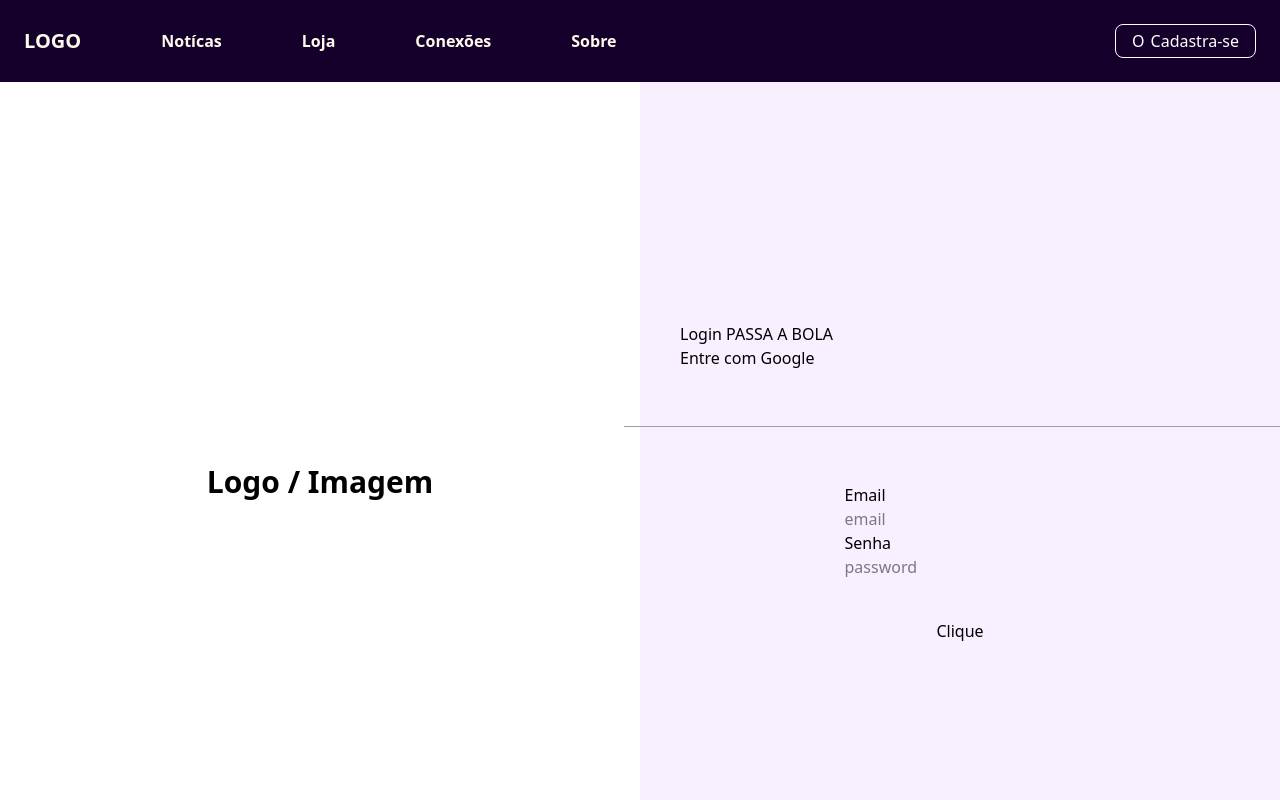
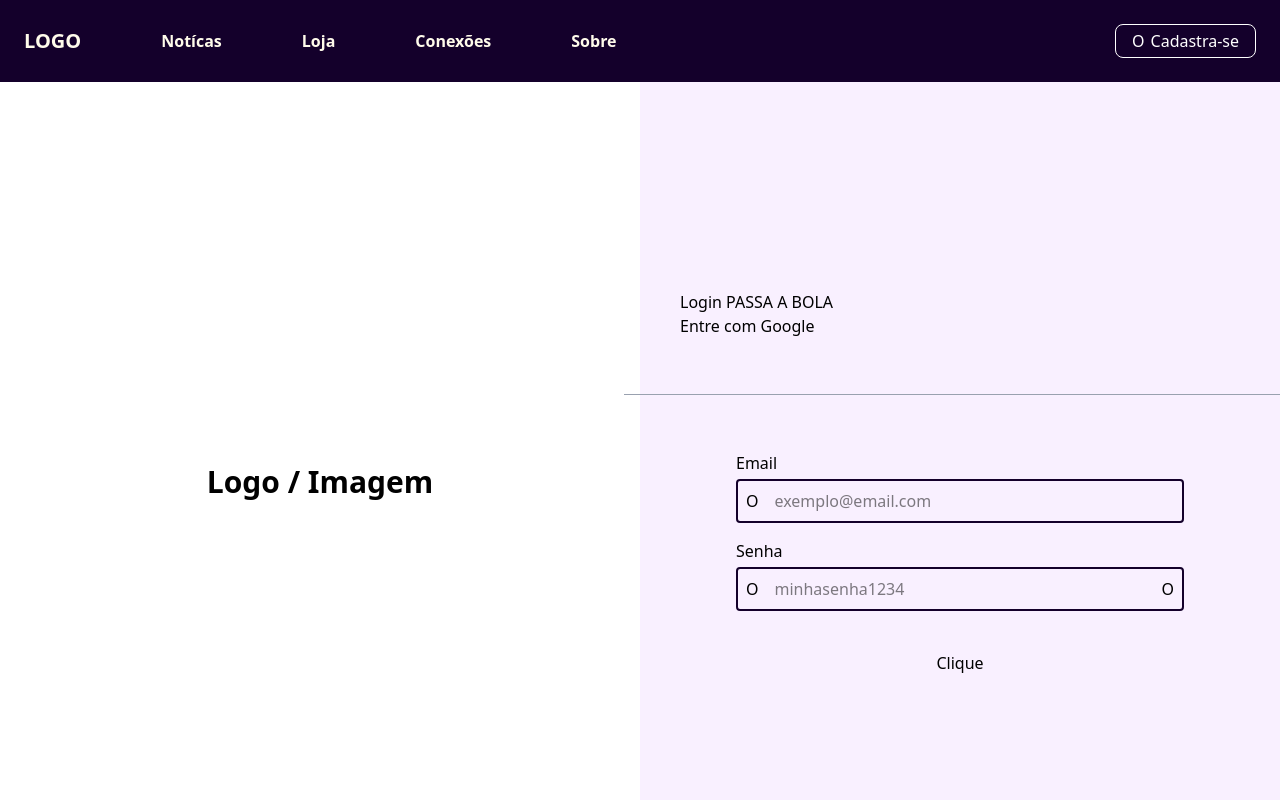
Before and after one commit to syinapse/PassaBola-website, a React (Vite) app: page /login in a window 1280 px wide. Built offline with nearby package versions, Linux system fonts and the light colour scheme.

Commit message:
feat: estilizacao inputs

```diff
--- a/src/pages/Login.jsx
+++ b/src/pages/Login.jsx
@@ -39,23 +39,37 @@ export const Login = () => {
               <button>Entre com Google</button>
             </div>
           <hr className="border-t border-gray-400 w-2xl my-4" />
-      <div>
-        <div className='flex flex-col'>
-          <p>Email</p>
-        <input
+<div className="flex flex-col gap-4 w-full max-w-md">
+  <div className="flex flex-col">
+    <p className="mb-1">Email</p>
+    <div className="flex items-center border-2 border-secondary-2 rounded gap-2 px-2">
+      <p>O</p>
+      <input
         type="text"
-        placeholder='email'
+        placeholder="exemplo@email.com"
         value={username}
-        onChange={(e) => setUsername(e.target.value)} />
-        </div>
-        <div className='flex flex-col'>
-          <p>Senha</p>
-          <input type="password"
-        placeholder='password'
+        onChange={(e) => setUsername(e.target.value)}
+        className="flex-1 outline-none p-2"
+      />
+    </div>
+  </div>
+
+  <div className="flex flex-col">
+    <p className="mb-1">Senha</p>
+    <div className="flex items-center border-2 border-secondary-2 rounded gap-2 px-2">
+      <p>O</p>
+      <input
+        type="password"
+        placeholder="minhasenha1234"
         value={password}
-        onChange={(e) => setPassword(e.target.value)} />
-        </div>
-        </div>
+        onChange={(e) => setPassword(e.target.value)}
+        className="flex-1 outline-none p-2"
+      />
+      <p>O</p>
+    </div>
+  </div>
+</div>
+
         <button onClick={handleLogin}>Clique</button>
           {message && (
           <p
```
